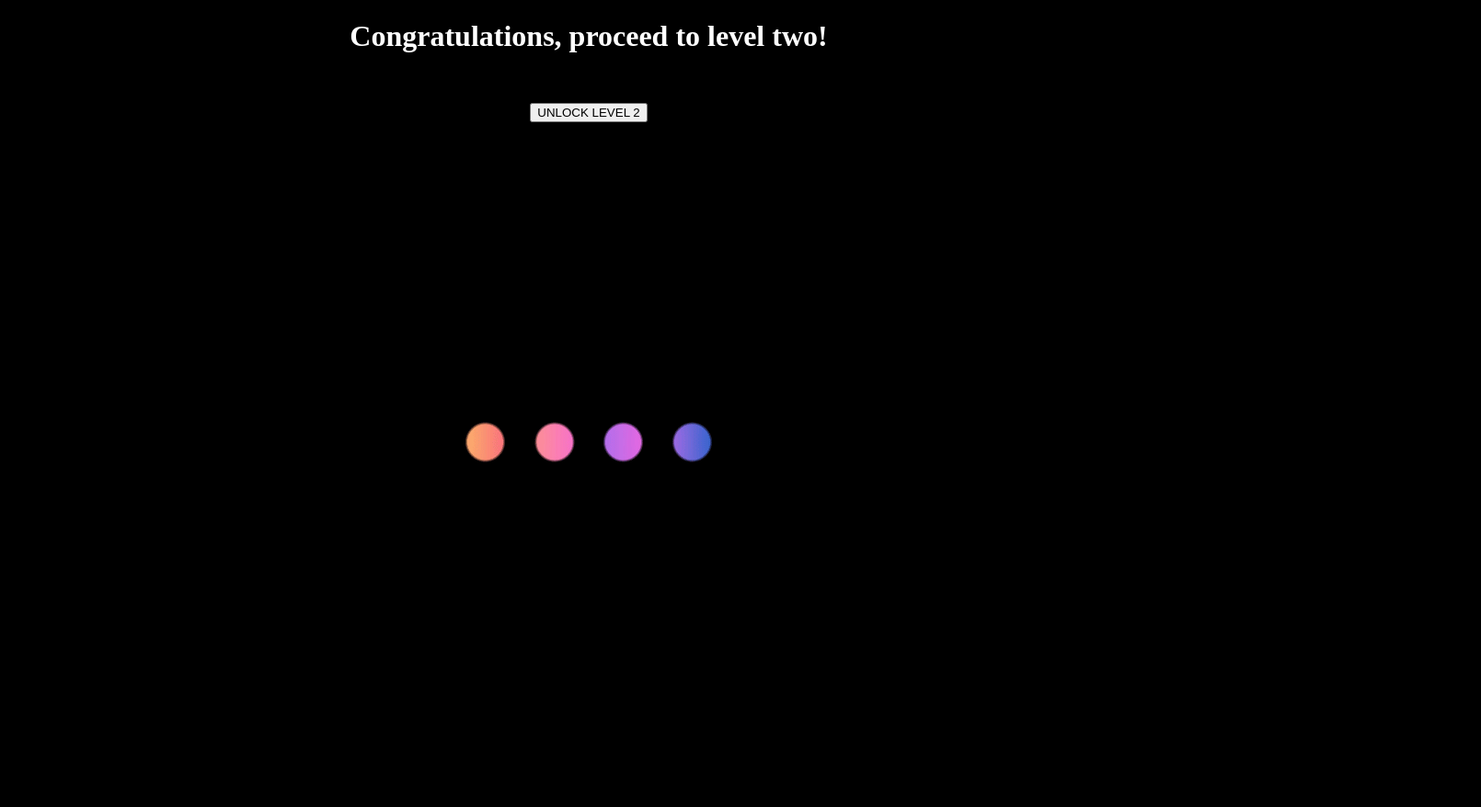
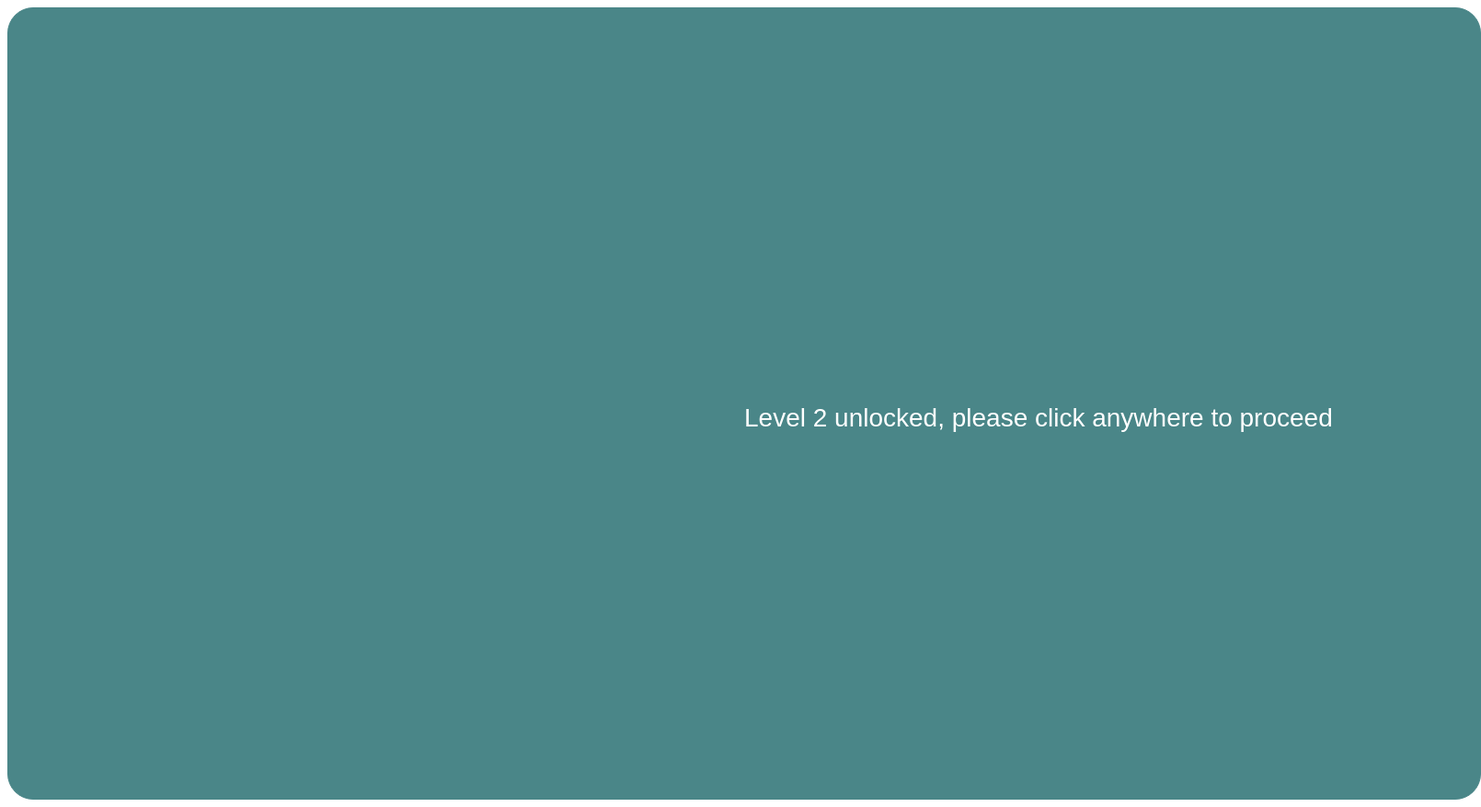
Before and after one commit to raniawehbe/IMD3901-group-project, a website: page public/transition2D.html in a window 1280 px wide. Shown: the whole page at 92% size, 1610 px wide, since content can reach past the window. Before the commit the page ends 800 px from the top, so only its background shows below. Drawn offline with Linux system fonts and the light colour scheme.

Commit message:
transition

```diff
--- a/public/transition2D.html
+++ b/public/transition2D.html
@@ -2,47 +2,37 @@
 <html>
 
     <head>
-  <style>
-h1 {text-align: center;}
 
-ul {text-align: center; padding: 32px 16px;}
+<style>
+
+.myButton {
+    background-color:#4a8688;
+    border-radius:28px;
+    border:1px solid #4a8688;
+    display:inline-block;
+    cursor:pointer;
+    color:#ffffff;
+    font-family:Arial;
+    font-size:28px;
+    width: 100%;
+  height: 100px;
+    padding: 430px 800px;
+    text-decoration:none;
+    text-shadow:0px 1px 0px #4a8688;
+}
+</style>
+
+  </head>
+  <body>
 
 
-p {text-align: center;}
-
-    ul {text-align: center;}
-
-    img {vertical-align: center;}
-
-img {
-  display: block;
-  margin-left: auto;
-  margin-right: auto;
-}
-h4 {
- text-align:center
-}
-h3 {
- text-align:center
-}
-
-body {
-  background-color: black;
-}
 
 
-</style>
-  </head>
-  <body>
-    <h1 style="color:white;">Congratulations, proceed to level two!</h1>
 
 
-    <ul>
+        <input type="submit" onclick="window.location.href='/Room2.html'"value="Level 2 unlocked, please click anywhere to proceed" class="myButton"/>
 
-        <a class="w3-button w3-xxlarge" href="Room2.html"> <button class="Room2">UNLOCK LEVEL 2</button> </a>
-
-      </ul>
-    <img src="/assets/level2.gif" class="center">
+   <!-- <img src="/assets/level2.gif" class="center"-->
 
 
 
```
